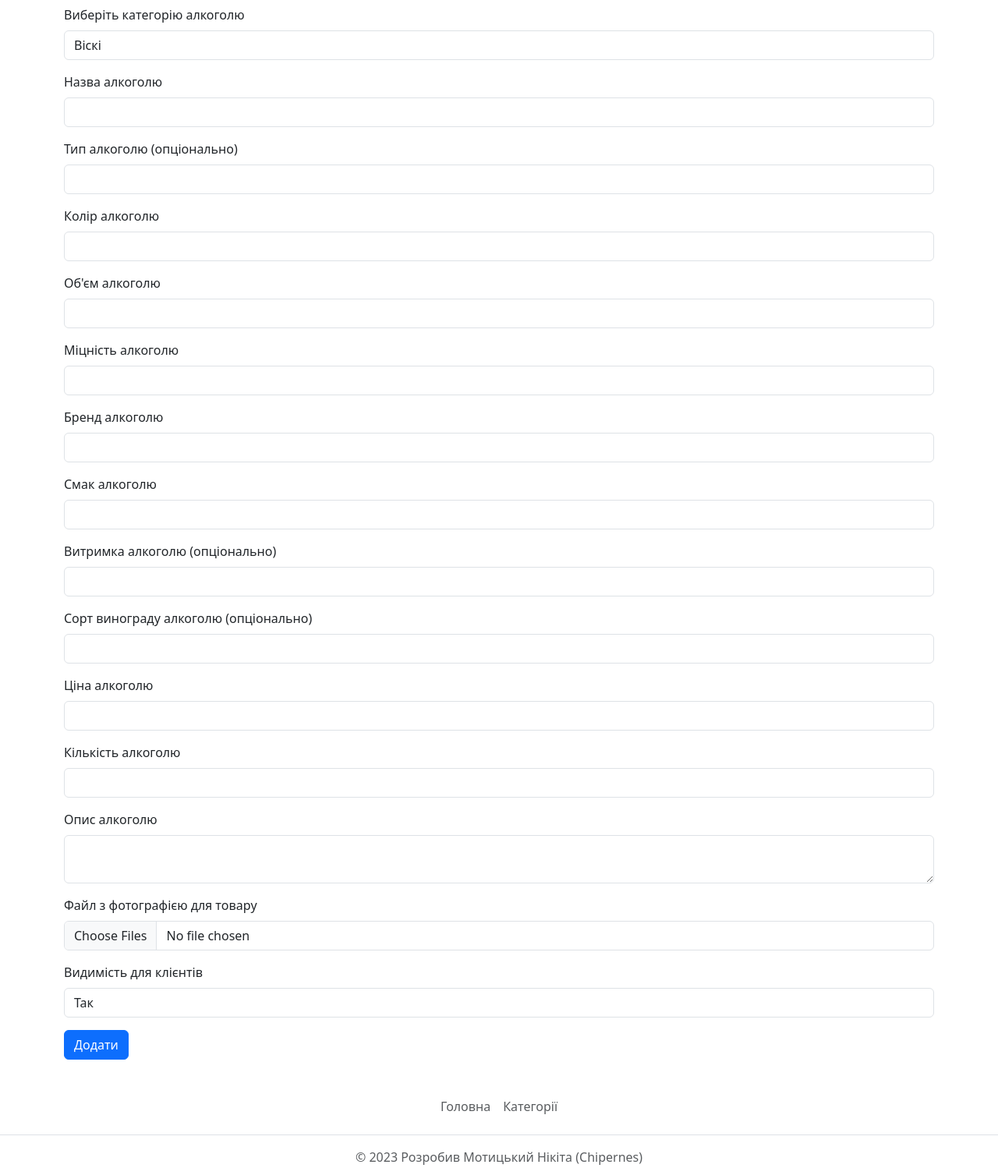
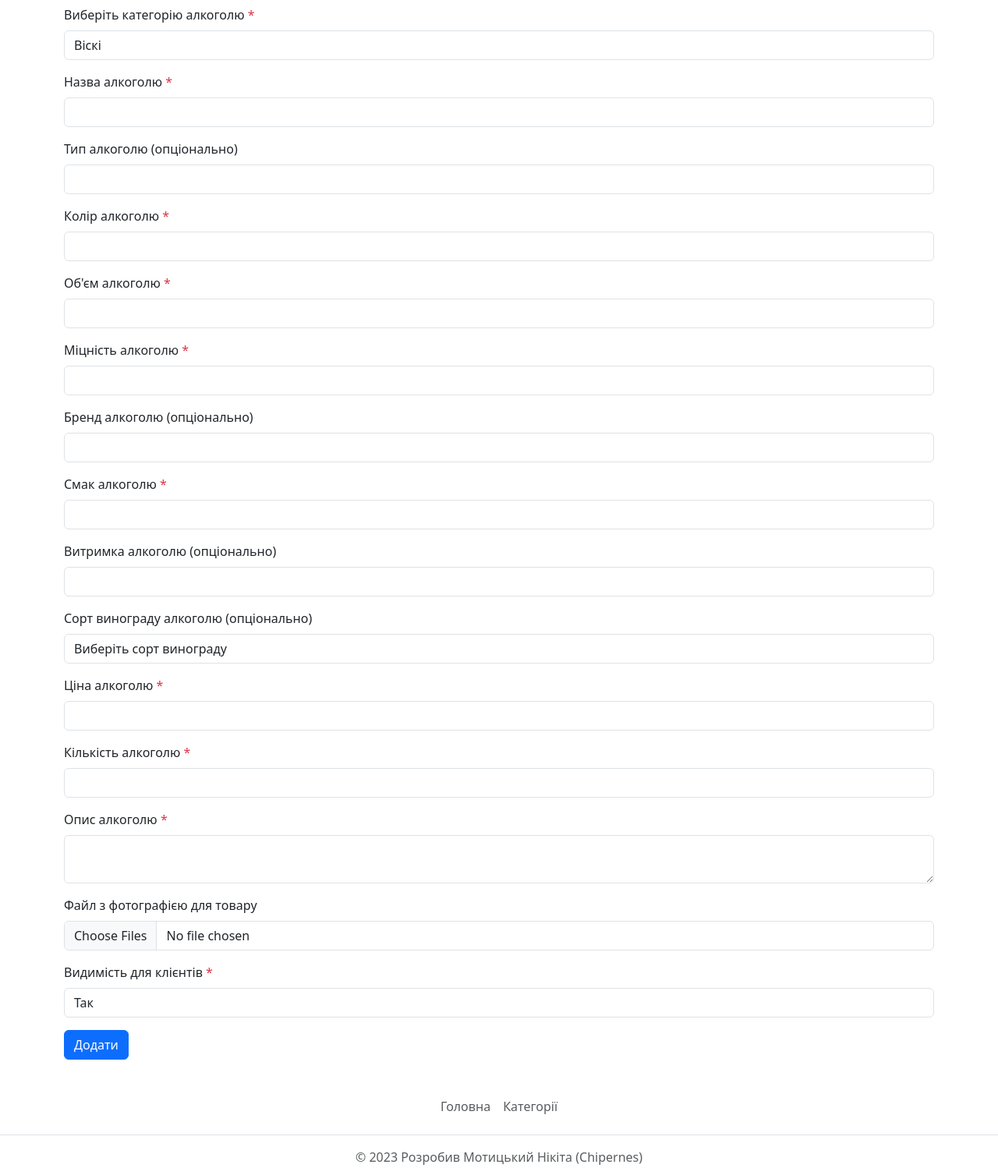
Before and after one commit to Chipernes/whiskeyworld, a PHP site: page /products/add in a window 1280 px wide. Shown: the part 194-1692 px from the top of the page at 78% size. Run offline with PHP 8.4, Linux system fonts and the light colour scheme; data comes from the database, SQL or seed files in the repository; data that the repository does not hold is empty; some libraries are stand-ins or nearby versions.

Commit message:
Added GrapeVarierities model

```diff
--- a/controllers/ProductsController.php
+++ b/controllers/ProductsController.php
@@ -5,6 +5,7 @@ namespace controllers;
 use core\Controller;
 use core\Core;
 use models\Categories;
+use models\GrapeVarieties;
 use models\Products;
 use models\User;
 
@@ -22,6 +23,7 @@ class ProductsController extends Controller
             $categoryId = null;
 
         $categories = Categories::getCategories();
+        $grapeVarieties = GrapeVarieties::getGrapeVarieties();
 
         if (Core::getInstance()->requestMethod == 'POST') {
             $errors = [];
@@ -73,8 +75,7 @@ class ProductsController extends Controller
                     [
                         'errors' => $errors,
                         'model' => $_POST,
-                        'categories' => $categories,
-                        'categoryId' => $categoryId
+                        'categories' => $categories
                     ]);
             }
         }
@@ -82,7 +83,9 @@ class ProductsController extends Controller
         return $this->render(null,
             [
                 'categories' => $categories,
-                '$categoryId' => $categoryId
+                '$categoryId' => $categoryId,
+                'categoryId' => $categoryId,
+                'grapeVarieties' => $grapeVarieties
             ]);
     }
 
--- a/views/products/add.php
+++ b/views/products/add.php
@@ -3,12 +3,13 @@
 /** @var array $errors */
 /** @var array $categories */
 /** @var array|null $categoryId */
+/** @var array|null $grapeVarieties */
 ?>
 
 <h2>Додавання товару</h2>
 <form action="" method="post" enctype="multipart/form-data">
     <div class="mb-3">
-        <label for="category" class="form-label">Виберіть категорію алкоголю</label>
+        <label for="category" class="form-label">Виберіть категорію алкоголю <span class="text-danger">*</span></label>
         <select class="form-control" id="category" name="CategoryId" aria-describedby="nameHelp">
             <?php foreach ($categories as $category): ?>
                 <option <?php if ($category['CategoryId'] == $categoryId) echo 'selected'; ?> value="<?= $category['CategoryId'] ?>"><?= $category['Name'] ?></option>
@@ -16,7 +17,7 @@
         </select>
     </div>
     <div class="mb-3">
-        <label for="name" class="form-label">Назва алкоголю</label>
+        <label for="name" class="form-label">Назва алкоголю <span class="text-danger">*</span></label>
         <input type="text" class="form-control" id="name" name="Name" aria-describedby="nameHelp">
         <?php if (!empty($errors['Name'])): ?>
             <div id="nameHelp" class="form-text text-danger"><?php echo $errors['Name'] ?></div>
@@ -31,28 +32,28 @@
         <?php endif; ?>
     </div>
     <div class="mb-3">
-        <label for="color" class="form-label">Колір алкоголю</label>
+        <label for="color" class="form-label">Колір алкоголю <span class="text-danger">*</span></label>
         <input type="text" class="form-control" id="color" name="Color" aria-describedby="colorHelp">
         <?php if (!empty($errors['Color'])): ?>
             <div id="colorHelp" class="form-text text-danger"><?php echo $errors['Color'] ?></div>
         <?php endif; ?>
     </div>
     <div class="mb-3">
-        <label for="volume" class="form-label">Об'єм алкоголю</label>
+        <label for="volume" class="form-label">Об'єм алкоголю <span class="text-danger">*</span></label>
         <input type="number" class="form-control" id="volume" name="Volume" aria-describedby="volumeHelp">
         <?php if (!empty($errors['Volume'])): ?>
             <div id="volumeHelp" class="form-text text-danger"><?php echo $errors['Volume'] ?></div>
         <?php endif; ?>
     </div>
     <div class="mb-3">
-        <label for="strength" class="form-label">Міцність алкоголю</label>
+        <label for="strength" class="form-label">Міцність алкоголю <span class="text-danger">*</span></label>
         <input type="number" class="form-control" id="strength" name="Strength" aria-describedby="strengthHelp">
         <?php if (!empty($errors['Strength'])): ?>
             <div id="strengthHelp" class="form-text text-danger"><?php echo $errors['Strength'] ?></div>
         <?php endif; ?>
     </div>
     <div class="mb-3">
-        <label for="brand" class="form-label">Бренд алкоголю</label>
+        <label for="brand" class="form-label">Бренд алкоголю (опціонально)</label>
         <input type="text" class="form-control" id="brand" name="BrandId">
         <!--<select class="form-control" id="CountryId" name="CountryId">
             <?php /*foreach ($categories as $categories): */?>
@@ -61,7 +62,7 @@
         </select>-->
     </div>
     <div class="mb-3">
-        <label for="taste" class="form-label">Смак алкоголю</label>
+        <label for="taste" class="form-label">Смак алкоголю <span class="text-danger">*</span></label>
         <input type="text" class="form-control" id="taste" name="Taste" aria-describedby="tasteHelp">
         <?php if (!empty($errors['Taste'])): ?>
             <div id="tasteHelp" class="form-text text-danger"><?php echo $errors['Taste'] ?></div>
@@ -76,24 +77,29 @@
     </div>
     <div class="mb-3">
         <label for="grapeVariety" class="form-label">Сорт винограду алкоголю (опціонально)</label>
-        <input type="text" class="form-control" id="grapeVariety" name="GrapeVarietyId">
+        <select class="form-control" id="grapeVariety" name="GrapeVarietyId">
+            <option value="" disabled selected hidden>Виберіть сорт винограду</option>
+            <?php foreach ($grapeVarieties as $grapeVariety): ?>
+                <option value="<?= $grapeVariety['GrapeVarietyId'] ?>"><?= $grapeVariety['Name'] ?></option>
+            <?php endforeach; ?>
+        </select>
     </div>
     <div class="mb-3">
-        <label for="price" class="form-label">Ціна алкоголю</label>
+        <label for="price" class="form-label">Ціна алкоголю <span class="text-danger">*</span></label>
         <input type="number" class="form-control" id="price" name="Price" aria-describedby="priceHelp">
         <?php if (!empty($errors['Price'])): ?>
             <div id="priceHelp" class="form-text text-danger"><?php echo $errors['Price'] ?></div>
         <?php endif; ?>
     </div>
     <div class="mb-3">
-        <label for="count" class="form-label">Кількість алкоголю</label>
+        <label for="count" class="form-label">Кількість алкоголю <span class="text-danger">*</span></label>
         <input type="number" class="form-control" id="count" name="Count" aria-describedby="countHelp">
         <?php if (!empty($errors['Count'])): ?>
             <div id="countHelp" class="form-text text-danger"><?php echo $errors['Count'] ?></div>
         <?php endif; ?>
     </div>
     <div class="mb-3">
-        <label for="description" class="form-label">Опис алкоголю</label>
+        <label for="description" class="form-label">Опис алкоголю <span class="text-danger">*</span></label>
         <textarea class="form-control ckeditor" name="Description" id="description"></textarea>
     </div>
     <div class="mb-3">
@@ -101,7 +107,7 @@
         <input multiple class="form-control" type="file" id="file" name="file" accept="image/jpeg">
     </div>
     <div class="mb-3">
-        <label for="visibility" class="form-label">Видимість для клієнтів</label>
+        <label for="visibility" class="form-label">Видимість для клієнтів <span class="text-danger">*</span></label>
         <select class="form-control" id="vsibility" name="Visibility">
                 <option value="1">Так</option>
                 <option value="0">Ні</option>
```
Also changed, not shown: models/GrapeVarieties.php (added, +54 -0 lines).
